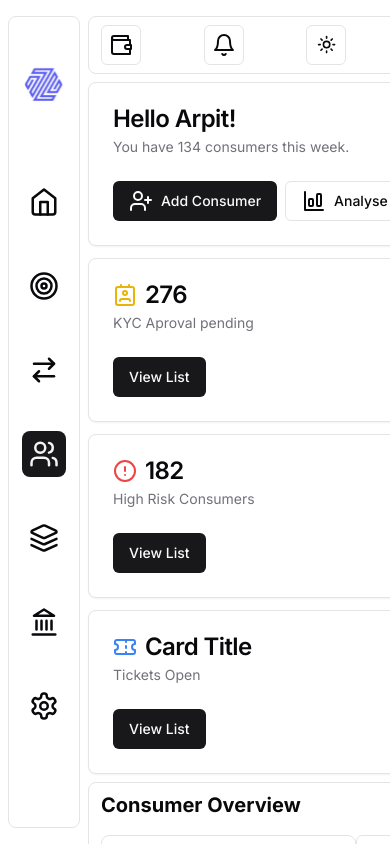
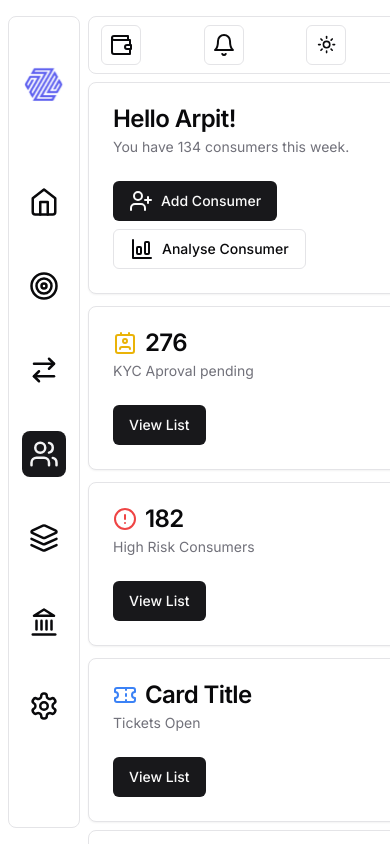
Before and after one commit to arpitv970/zlinter, a Next.js app: page /consumers in a window 390 px wide. Shown: the top 844 px of the page. Built offline with nearby package versions, Linux system fonts and the light colour scheme.

Commit message:
minor fix

```diff
--- a/app/globals.css
+++ b/app/globals.css
@@ -137,7 +137,7 @@ main {
 
 /* Header */
 .header {
-  @apply w-[100%] p-0 grid grid-rows-4 md:grid-cols-[2fr_1fr_1fr_1fr] gap-3;
+  @apply w-[100%] p-0 grid grid-cols-1 md:grid-cols-[2fr_1fr_1fr_1fr] gap-3;
 }
 
 /* content */
--- a/components/headers/AddConsumer.tsx
+++ b/components/headers/AddConsumer.tsx
@@ -20,7 +20,7 @@ const AddConsumer = () => {
           <CardTitle>Hello Arpit!</CardTitle>
           <CardDescription>You have 134 consumers this week.</CardDescription>
         </CardHeader>
-        <CardFooter className='gap-2'>
+        <CardFooter className='gap-2 flex justify-start items-start flex-col md:flex-row'>
           <Button className='gap-2' variant={'default'}>
             <UserPlus />
             Add Consumer
```
